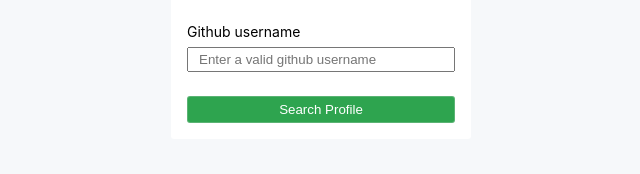
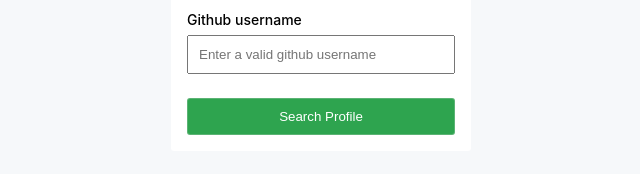
Before and after one commit to KenRelic/BuyCoins_Frontend_challenge, a website with bundled scripts: page index.html in a window 1280 px wide. Shown: the part 398-572 px from the top of the page, without its empty margins (319-959 px from the left). Built offline with nearby package versions, Linux system fonts and the light colour scheme.

Commit message:
style: adjust input boxes

```diff
--- a/main.css
+++ b/main.css
@@ -57,8 +57,13 @@
   margin: 0 auto;
 }
 
+input {
+  padding: 10px !important;
+}
+
 .username-label {
   margin-bottom: 1rem;
+  font-weight: 500;
 }
 
 #user-search-input {
@@ -92,7 +97,7 @@
   min-width: 120px;
   display: block;
   width: 100%;
-  padding: 5px;
+  padding: 10px;
   border: 1px solid #dfdfdf41;
   color: #fff;
   background-color: #2ea44f;
@@ -252,6 +257,7 @@
   color: grey;
   float: right;
   height: 92%;
+  cursor: pointer;
 }
 
 #desktop-search-input,
--- a/main.js
+++ b/main.js
@@ -1,5 +1,4 @@
 import _ from "./_.js";
-console.log(_);
 
 const searchPage = document.getElementById("search-page");
 const profileDisplayPage = document.getElementById("user-profile-page");
```
